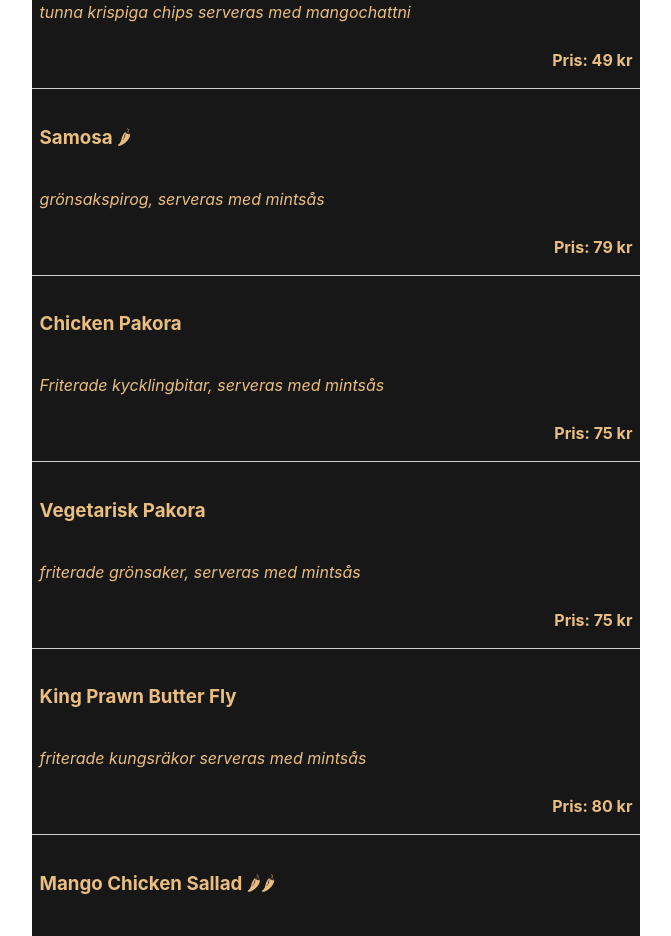
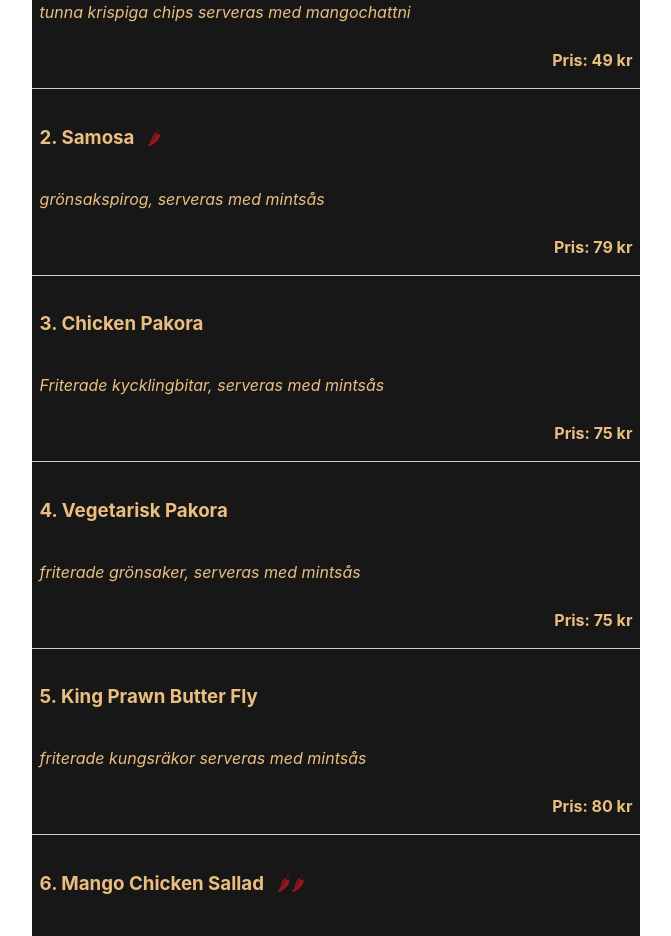
Before and after one commit to Medieinstitutet/the-restaurant-team8, a React (Vite) app: page /menu in a window 1280 px wide. Shown: the part 340-1276 px from the top of the page, without its empty margins (304-975 px from the left). Built offline with nearby package versions, Linux system fonts and the light colour scheme.

Commit message:
Added hot and Id to the items

```diff
--- a/src/components/menu/menu.json
+++ b/src/components/menu/menu.json
@@ -10,7 +10,8 @@
       },
       {
         "Id": 2,
-        "Name": "Samosa 🌶",
+        "Name": "Samosa",
+        "Hot": " 🌶",
         "Description": "grönsakspirog, serveras med mintsås",
         "Price": 79,
         "Currency": "kr"
@@ -38,7 +39,8 @@
       },
       {
         "Id": 6,
-        "Name": "Mango Chicken Sallad 🌶🌶",
+        "Name": "Mango Chicken Sallad",
+        "Hot": " 🌶🌶",
         "Description": "grillade kycklingbitar med koriander och specialkryddor",
         "Price": 85,
         "Currency": "kr"
@@ -83,7 +85,8 @@
       },
       {
         "Id": 12,
-        "Name": "CHILI CHICKEN SIZLAR 🌶🌶🌶",
+        "Name": "CHILI CHICKEN SIZLAR",
+        "Hot":" 🌶🌶🌶",
         "Description": "Chilimarinerad kycklingfilé",
         "Price": 220,
         "Currency": "kr"
@@ -93,14 +96,16 @@
     "Category3": [
       {
         "Id": 13,
-        "Name": "VEGETARISK GRYTA 🌶🌶",
+        "Name": "VEGETARISK GRYTA",
+        "Hot": " 🌶🌶",
         "Description": "blandade grönsaker, blomkål, lök, tomat i currysås",
         "Price": 205,
         "Currency": "kr"
       },
       {
         "Id": 14,
-        "Name": "ALO GOBI 🌶🌶",
+        "Name": "ALO GOBI",
+        "Hot": " 🌶🌶",
         "Description": "Potatis & blomkålsrätt m. lök, tomat, ingefära, kummin, chili & koriander",
         "Price": 205,
         "Currency": "kr"
@@ -114,14 +119,16 @@
       },
       {
         "Id": 16,
-        "Name": "PALOK PONIR 🌶🌶",
+        "Name": "PALOK PONIR",
+        "Hot": " 🌶🌶",
         "Description": "bladspenat tillagad med hemlagad ost, lök i curry och tomatsås",
         "Price": 209,
         "Currency": "kr"
       },
       {
         "Id": 17,
-        "Name": "ALO MOTOR PONIR 🌶",
+        "Name": "ALO MOTOR PONIR",
+        "Hot": " 🌶",
         "Description": "Potatis och ärtor tillagad med hemlagad ost med tomat, lök, paprika i curry sås",
         "Price": 209,
         "Currency": "kr"
--- a/src/components/menuItem/MenuItem.scss
+++ b/src/components/menuItem/MenuItem.scss
@@ -11,6 +11,10 @@
     font-weight: bold;
     margin-left: 0.5rem;
     color: #EABE81;
+}
+.hot-item {
+    margin-left: 0.5rem;
+    color: #931621;
 }
 
 .menu-item-description {
--- a/src/components/menuItem/MenuItem.tsx
+++ b/src/components/menuItem/MenuItem.tsx
@@ -9,7 +9,7 @@ export const MenuItem = ({ item }:MenuItemProps ) => {
 
     return (
         <div className="menu-item">
-            <h3 className="menu-item-name">{item.Name}</h3>
+            <h3 className="menu-item-name">{item.Id}. {item.Name} {item.Hot && <span className="hot-item">{item.Hot}</span>}</h3>
             <p className="menu-item-description">{item.Description}</p>
             <p className="menu-item-price">Pris: {item.Price} {item.Currency}</p>
         </div>
--- a/src/models/IMenuItem.ts
+++ b/src/models/IMenuItem.ts
@@ -1,7 +1,9 @@
 export interface IMenuItem {
     Id: number;
     Name: string;
+    Hot?: string;
     Description: string;
     Price: number;
     Currency: string;
+
 }
```
